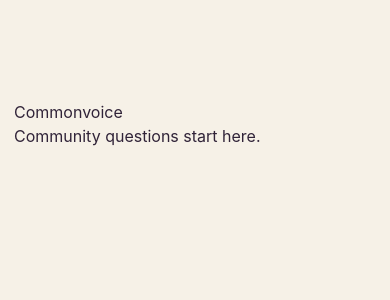
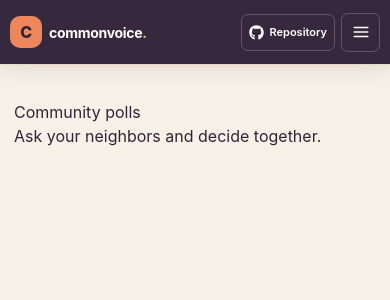
Before and after one commit to a2rp/community-poll-builder, a React (Vite) app: page / in a window 390 px wide. Shown: the top 300 px of the page. Built offline with nearby package versions, Linux system fonts and the light colour scheme.

Commit message:
feat: add responsive site header

```diff
--- a/src/App.jsx
+++ b/src/App.jsx
@@ -1,10 +1,12 @@
+import { SiteHeader } from "./components/siteHeader/index.jsx";
 import styles from "./App.module.css";
 
 const App = () => (
   <div className={styles.appShell}>
+    <SiteHeader />
     <main className={styles.pageContent}>
-      <h1>Commonvoice</h1>
-      <p>Community questions start here.</p>
+      <h1>Community polls</h1>
+      <p>Ask your neighbors and decide together.</p>
     </main>
   </div>
 );
--- /dev/null
+++ b/src/components/siteHeader/index.jsx
@@ -0,0 +1,68 @@
+import { useEffect, useRef, useState } from "react";
+import { FaGithub } from "react-icons/fa";
+import { FiMenu, FiX } from "react-icons/fi";
+import styles from "./styles.module.css";
+
+const SiteHeader = () => {
+  const [menuOpen, setMenuOpen] = useState(false);
+  const headerRef = useRef(null);
+
+  useEffect(() => {
+    if (!menuOpen) return undefined;
+
+    const closeOnOutsideClick = (event) => {
+      if (!headerRef.current?.contains(event.target)) setMenuOpen(false);
+    };
+    const closeOnEscape = (event) => {
+      if (event.key === "Escape") setMenuOpen(false);
+    };
+
+    document.addEventListener("mousedown", closeOnOutsideClick);
+    document.addEventListener("keydown", closeOnEscape);
+    return () => {
+      document.removeEventListener("mousedown", closeOnOutsideClick);
+      document.removeEventListener("keydown", closeOnEscape);
+    };
+  }, [menuOpen]);
+
+  const closeMenu = () => setMenuOpen(false);
+  const navClass = [styles.mainNav, menuOpen ? styles.mobileOpen : ""].filter(Boolean).join(" ");
+
+  return (
+    <header className={styles.header} id="top" ref={headerRef}>
+      <div className={styles.inner}>
+        <a className={styles.brand} href="#top" onClick={closeMenu}>
+          <span className={styles.brandMark}>C</span>
+          <span>commonvoice<span className={styles.brandDot}>.</span></span>
+        </a>
+        <nav className={navClass} id="site-navigation" aria-label="Main navigation">
+          <a href="#active-polls" onClick={closeMenu}>Polls</a>
+          <a href="#how-it-works" onClick={closeMenu}>How it works</a>
+        </nav>
+        <div className={styles.actions}>
+          <a
+            className={styles.repositoryLink}
+            href="https://github.com/a2rp/community-poll-builder"
+            target="_blank"
+            rel="noreferrer"
+          >
+            <FaGithub aria-hidden="true" />
+            <span>Repository</span>
+          </a>
+          <button
+            className={styles.menuButton}
+            type="button"
+            aria-label={menuOpen ? "Close navigation menu" : "Open navigation menu"}
+            aria-expanded={menuOpen}
+            aria-controls="site-navigation"
+            onClick={() => setMenuOpen(!menuOpen)}
+          >
+            {menuOpen ? <FiX aria-hidden="true" /> : <FiMenu aria-hidden="true" />}
+          </button>
+        </div>
+      </div>
+    </header>
+  );
+};
+
+export { SiteHeader };
--- /dev/null
+++ b/src/components/siteHeader/styles.module.css
@@ -0,0 +1,179 @@
+.header {
+  position: fixed;
+  z-index: 30;
+  inset: 0 0 auto;
+  border-bottom: 1px solid var(--color-line);
+  background: rgb(48 35 56 / 97%);
+  color: var(--color-paper);
+  box-shadow: 0 4px 18px rgb(48 35 56 / 10%);
+
+  .inner {
+    display: flex;
+    align-items: center;
+    width: min(1190px, calc(100% - 48px));
+    min-height: 72px;
+    margin: 0 auto;
+  }
+
+  .brand {
+    display: inline-flex;
+    align-items: center;
+    gap: 10px;
+    font-size: 17px;
+    font-weight: 750;
+    letter-spacing: -0.3px;
+  }
+
+  .brandMark {
+    display: grid;
+    width: 32px;
+    height: 32px;
+    place-items: center;
+    border-radius: 10px;
+    background: var(--color-coral);
+    color: #302338;
+    font-size: 16px;
+    font-weight: 800;
+  }
+
+  .brandDot {
+    color: var(--color-sun);
+  }
+
+  .mainNav {
+    display: flex;
+    align-items: center;
+    gap: 30px;
+    margin-left: 64px;
+    color: #e6dce4;
+    font-size: 13px;
+  }
+
+  .mainNav a {
+    padding: 9px 0;
+    transition: color 150ms ease;
+  }
+
+  .mainNav a:hover {
+    color: var(--color-sun);
+  }
+
+  .actions {
+    display: flex;
+    align-items: center;
+    gap: 10px;
+    margin-left: auto;
+  }
+
+  .repositoryLink {
+    display: inline-flex;
+    min-height: 39px;
+    align-items: center;
+    justify-content: center;
+    gap: 8px;
+    padding: 0 13px;
+    border: 1px solid #645567;
+    border-radius: 7px;
+    color: white;
+    font-size: 12px;
+    font-weight: 600;
+    transition: border-color 150ms ease, box-shadow 150ms ease;
+  }
+
+  .repositoryLink:hover {
+    border-color: var(--color-coral);
+    box-shadow: 0 3px 12px rgb(255 255 255 / 10%);
+  }
+
+  .repositoryLink svg {
+    font-size: 15px;
+  }
+
+  .menuButton {
+    display: none;
+    width: 39px;
+    height: 39px;
+    place-items: center;
+    border: 1px solid #645567;
+    border-radius: 7px;
+    background: transparent;
+    color: white;
+    font-size: 18px;
+  }
+
+  .menuButton:hover {
+    border-color: var(--color-coral);
+    box-shadow: 0 3px 12px rgb(255 255 255 / 10%);
+  }
+
+  @media (max-width: 640px) {
+    .inner {
+      width: calc(100% - 28px);
+      min-height: 64px;
+    }
+
+    .brand {
+      font-size: 15px;
+    }
+
+    .mainNav {
+      display: none;
+    }
+
+    .mainNav.mobileOpen {
+      position: absolute;
+      top: 64px;
+      right: 14px;
+      display: grid;
+      width: min(250px, calc(100vw - 28px));
+      gap: 2px;
+      margin: 0;
+      padding: 9px;
+      border: 1px solid var(--color-line);
+      border-radius: 0 0 9px 9px;
+      background: var(--color-paper);
+      color: var(--color-ink);
+      box-shadow: 0 8px 22px rgb(48 35 56 / 16%);
+    }
+
+    .mainNav a {
+      padding: 10px;
+      border-radius: 5px;
+    }
+
+    .mainNav a:hover {
+      background: var(--color-blush);
+      color: var(--color-berry);
+    }
+
+    .repositoryLink {
+      min-height: 37px;
+      padding: 0 10px;
+    }
+
+    .menuButton {
+      display: grid;
+    }
+  }
+
+  @media (max-width: 390px) {
+    .inner {
+      width: calc(100% - 20px);
+    }
+
+    .brand {
+      gap: 7px;
+      font-size: 14px;
+    }
+
+    .repositoryLink {
+      gap: 5px;
+      padding: 0 7px;
+      font-size: 11px;
+    }
+
+    .actions {
+      gap: 6px;
+    }
+  }
+}
```
